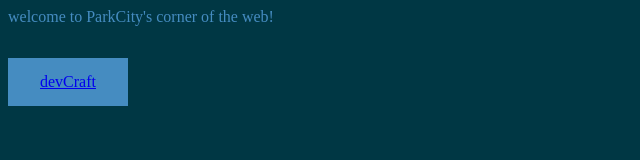
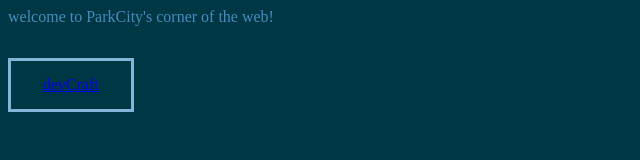
Before and after one commit to parkcitymedia/ghPages, a plain HTML site: page index.html in a window 1280 px wide. In both pictures the pointer is over the element "devCraft". Shown: the whole page, without its empty margins (0-640 px from the left). Drawn offline with Linux system fonts and the light colour scheme; files whose address does not match are found by name.

Commit message:
Update dark.css

```diff
--- a/styling/dark.css
+++ b/styling/dark.css
@@ -32,7 +32,7 @@
     display: inline-block;
     font-size: 16px;
 }
-sideButton:hover {
+.sideButton:hover {
   text-decoration:none;
   border-style: solid;
   border-color: #84b4d8;
```
